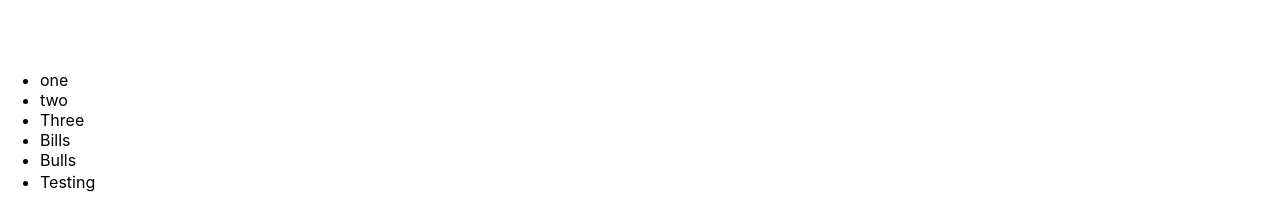
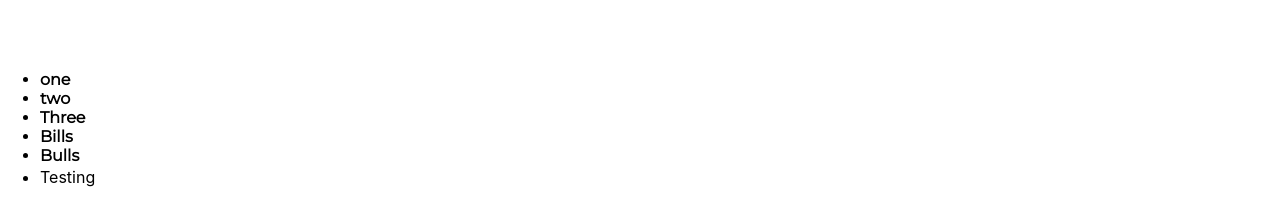
Before and after one commit to jminterwebs/jmdesign, a React (Create React App) app: page / in a window 1280 px wide. Shown: the part 1832-2040 px from the top of the page. Built offline with nearby package versions, Linux system fonts and the light colour scheme; a web font is replaced by a local one.

Commit message:
updated list

```diff
--- a/src/components/list/List.js
+++ b/src/components/list/List.js
@@ -11,7 +11,7 @@ function List(props) {
   const listItems = list
     ? list.map(listItem => {
         return (
-          <li key={listItem} className={`listItem ${styledList}`}>
+          <li key={listItem} className={`listItem ${styledList} list-style`}>
             {listItem}
           </li>
         );
--- a/src/components/list/list.scss
+++ b/src/components/list/list.scss
@@ -1,4 +1,5 @@
 @import '../../styles/scss/colors.scss';
+@import '../../styles/scss/typography.scss';
 
 .list {
   padding: 0.15em 0;
@@ -8,3 +9,9 @@
   list-style: none;
   padding-left: 0;
 }
+
+.list-style {
+  font-family: $font-style;
+  font-size: $font-label;
+  font-weight: $font-weight-medium;
+}
```
